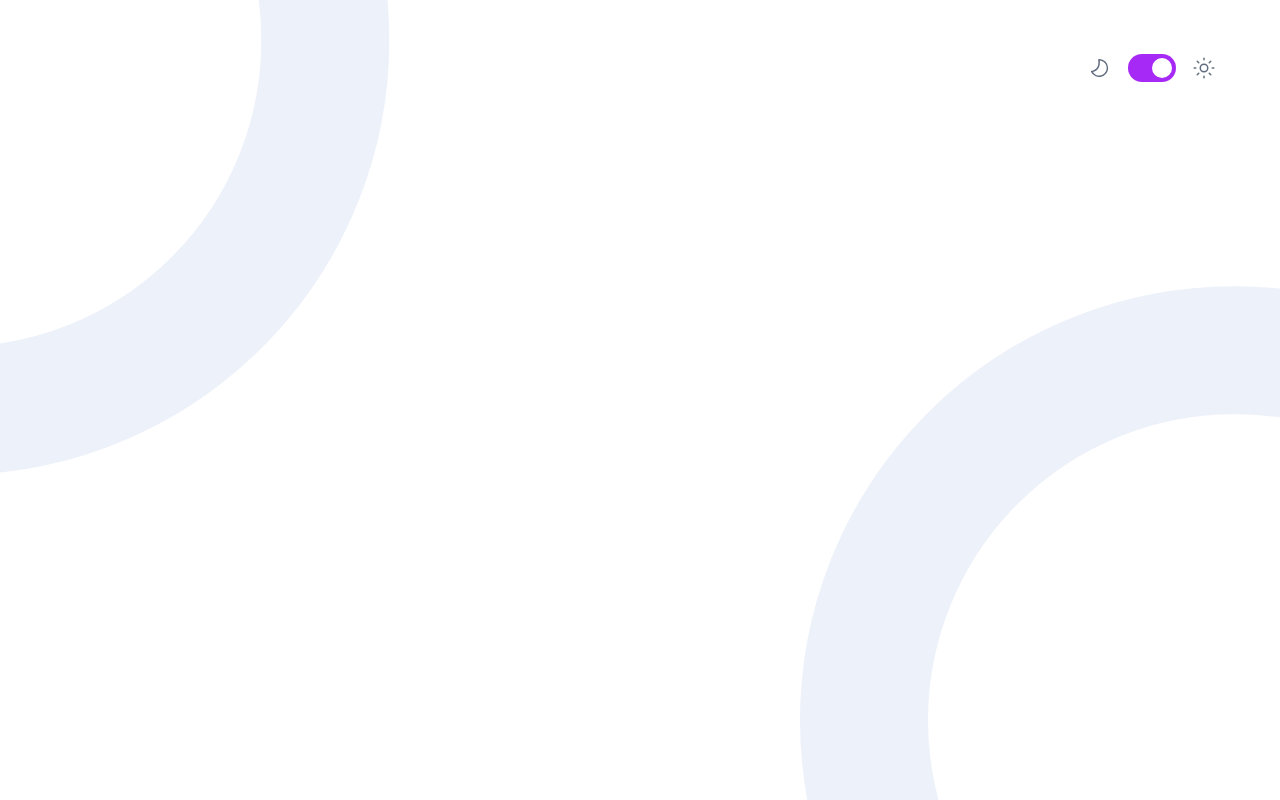
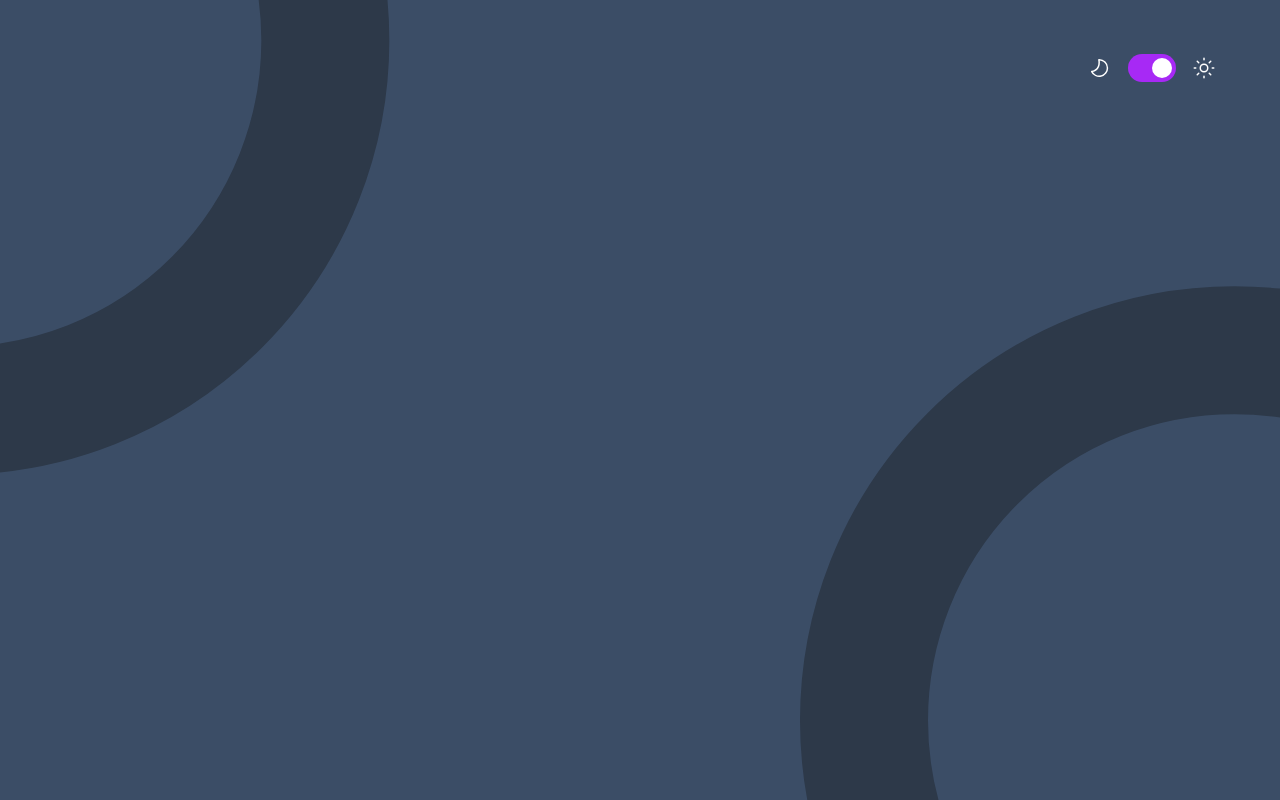
Before and after one commit to jlyon12/frontend-quiz-app, a React (Vite) app: page / in a window 1280 px wide. Both pictures are taken after a click on the label 1152 px from the left and 68 px from the top of the page. Built offline with nearby package versions, Linux system fonts and the light colour scheme.

Commit message:
Add dark mode toggle functionality

```diff
--- a/src/components/Header.tsx
+++ b/src/components/Header.tsx
@@ -1,14 +1,27 @@
 import MoonIconDark from '../assets/images/icon-moon-dark.svg?react';
+import MoonIconLight from '../assets/images/icon-moon-light.svg?react';
 import SunIconDark from '../assets/images/icon-sun-dark.svg?react';
+import SunIconLight from '../assets/images/icon-sun-light.svg?react';
+
+import useDarkModeContext from '../hooks/useDarkModeContext';
 import Switch from './ui/Switch';
 const Header = () => {
+	const { darkMode, toggleDarkMode } = useDarkModeContext();
 	return (
 		<header className=" flex h-10 items-center justify-between   ">
 			<div></div>
 			<div className="flex items-center gap-[8px] md:gap-4">
-				<MoonIconDark title="moon icon" />
-				<Switch isOn={true} handleToggle={() => null} />
-				<SunIconDark title="sun icon" />
+				{darkMode ? (
+					<MoonIconLight title="moon icon" />
+				) : (
+					<MoonIconDark title="moon icon" />
+				)}
+				<Switch isOn={darkMode} handleToggle={toggleDarkMode} />
+				{darkMode ? (
+					<SunIconLight title="sun icon" />
+				) : (
+					<SunIconDark title="sun icon" />
+				)}
 			</div>
 		</header>
 	);
--- /dev/null
+++ b/src/context/DarkModeContext.tsx
@@ -0,0 +1,26 @@
+import { createContext, useState } from 'react';
+
+interface DarkModeContextType {
+	darkMode: boolean;
+	toggleDarkMode: () => void;
+}
+
+const DarkModeContext = createContext<DarkModeContextType | null>(null);
+
+const DarkModeContextProvider = ({ children }: React.PropsWithChildren) => {
+	const prefersDark = window.matchMedia('(prefers-color-scheme: dark)').matches;
+
+	const [darkMode, setDarkMode] = useState(prefersDark);
+
+	const toggleDarkMode = () => {
+		setDarkMode(!darkMode);
+	};
+
+	return (
+		<DarkModeContext.Provider value={{ darkMode, toggleDarkMode }}>
+			{children}
+		</DarkModeContext.Provider>
+	);
+};
+
+export { DarkModeContext, DarkModeContextProvider };
--- /dev/null
+++ b/src/hooks/useDarkModeContext.tsx
@@ -0,0 +1,15 @@
+import { useContext } from 'react';
+import { DarkModeContext } from '../context/DarkModeContext';
+
+const useDarkModeContext = () => {
+	const context = useContext(DarkModeContext);
+
+	if (!context) {
+		throw Error(
+			'DarkModeContext must be used inside of a DarkModeContextProvider'
+		);
+	}
+	return context;
+};
+
+export default useDarkModeContext;
--- a/src/layouts/GlobalLayout.tsx
+++ b/src/layouts/GlobalLayout.tsx
@@ -1,10 +1,15 @@
 import Header from '../components/Header';
+import useDarkModeContext from '../hooks/useDarkModeContext';
+
 const GlobalLayout = ({ children }: React.PropsWithChildren) => {
+	const { darkMode } = useDarkModeContext();
 	return (
-		<div className=" min-h-dvh bg-d-neutral-100 bg-mobile-light bg-cover bg-center bg-no-repeat px-6 pt-4 md:bg-tablet-light md:px-16 md:pt-12 lg:bg-desktop-light dark:bg-d-neutral-500 dark:bg-mobile-dark dark:md:bg-tablet-dark  dark:lg:bg-desktop-dark">
-			<Header />
-			<main>{children}</main>
-			<footer></footer>
+		<div className={darkMode ? 'dark' : ''}>
+			<div className="min-h-dvh bg-d-neutral-100 bg-mobile-light bg-cover bg-center bg-no-repeat px-6 pt-4 dark:bg-d-neutral-500 dark:bg-mobile-dark md:bg-tablet-light md:px-16 md:pt-12 dark:md:bg-tablet-dark lg:bg-desktop-light  dark:lg:bg-desktop-dark">
+				<Header />
+				<main>{children}</main>
+				<footer></footer>
+			</div>
 		</div>
 	);
 };
--- a/src/main.tsx
+++ b/src/main.tsx
@@ -1,13 +1,16 @@
 import React from 'react';
 import ReactDOM from 'react-dom/client';
+import { DarkModeContextProvider } from './context/DarkModeContext.tsx';
 import GlobalLayout from './layouts/GlobalLayout.tsx';
 import App from './App.tsx';
 import './index.css';
 
 ReactDOM.createRoot(document.getElementById('root')!).render(
 	<React.StrictMode>
-		<GlobalLayout>
-			<App />
-		</GlobalLayout>
+		<DarkModeContextProvider>
+			<GlobalLayout>
+				<App />
+			</GlobalLayout>
+		</DarkModeContextProvider>
 	</React.StrictMode>
 );
--- a/tailwind.config.ts
+++ b/tailwind.config.ts
@@ -2,6 +2,7 @@ import type { Config } from 'tailwindcss';
 
 export default {
 	content: ['./index.html', './src/**/*.{js,ts,jsx,tsx}'],
+	darkMode: 'class',
 	theme: {
 		fontSize: {
 			sm: ['1.25rem', { lineHeight: '1.5', fontWeight: 400 }],
```
